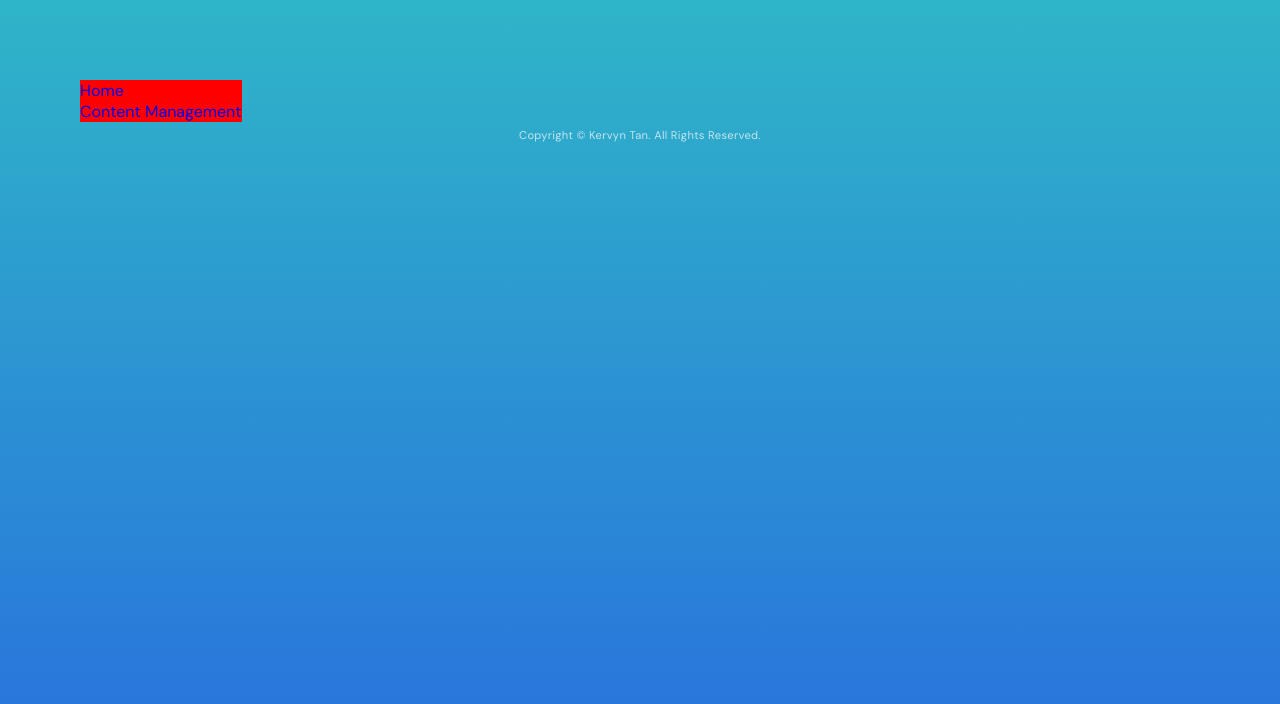
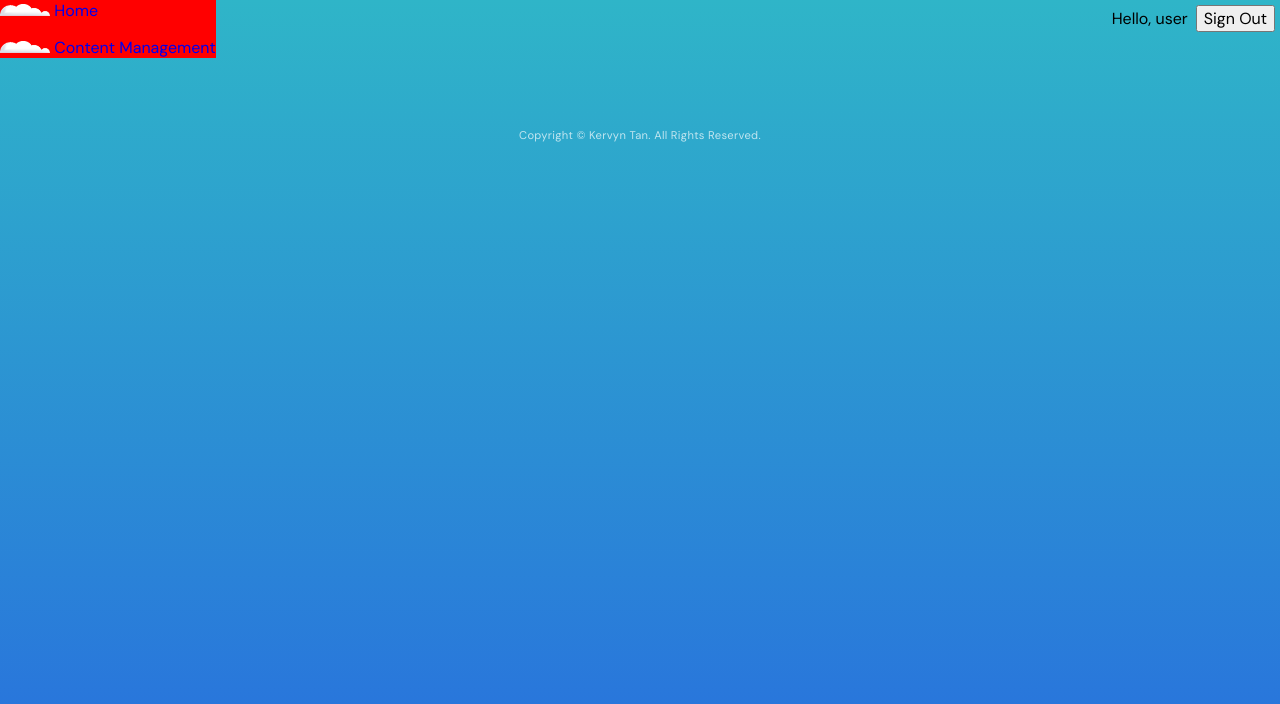
Before and after one commit to kervyntan/personal-page-react, a React (Create React App) app in the folder personal_page/: page /dashboard in a window 1280 px wide. Shown: the top 704 px of the page. Built offline with nearby package versions, Linux system fonts and the light colour scheme.

Commit message:
added styling for cms components, content for Dashboard and content management

```diff
--- a/personal_page/src/App.js
+++ b/personal_page/src/App.js
@@ -21,6 +21,7 @@ import Login from "./components/cms/Login";
 import Dashboard from "./components/cms/Dashboard";
 import AdminLayout from "./components/cms/AdminLayout";
 import SiteLayout from "./components/SiteLayout";
+import ContentManagement from "./components/cms/ContentManagement";
 
 export default function App() {
   // window.onscroll = () => {
@@ -72,6 +73,7 @@ export default function App() {
             <Route path="/login" element={<Login />} />
             <Route path="/signup" element={<SignUp />} />
             <Route path="/dashboard" element={<Dashboard />} />
+            <Route path="/content-management" element={<ContentManagement />} />
           </Route>
           {/* <Route path='/dashboard' element={<Dashboard />} /> */}
           {/* <Route path="/about" element={<About />} /> */}
--- a/personal_page/src/assets/styles.css
+++ b/personal_page/src/assets/styles.css
@@ -674,7 +674,22 @@ input:checked + label {
   flex-direction : column;
   position : absolute;
   background : red;
+  left : 0;
+  top : 0;
+  gap: 1em;
+}
 
+.cms-icon {
+  width : 50px;
+}
+
+.user {
+  display : flex;
+  gap : 0.5em;
+  position : absolute;
+  right : 5px;
+  top : 5px;
+  align-items : center;
 }
 /* Animation */
 
--- a/personal_page/src/components/cms/AdminLayout.jsx
+++ b/personal_page/src/components/cms/AdminLayout.jsx
@@ -1,6 +1,7 @@
 import React from 'react';
 import {Outlet} from 'react-router-dom';
 import Footer from '../../shared/Footer';
+// import Sidebar from "../cms/Sidebar";
 
 const AdminLayout = () => {
     return (
--- /dev/null
+++ b/personal_page/src/components/cms/ContentManagement.jsx
@@ -0,0 +1,13 @@
+import React from 'react';
+import Sidebar from './Sidebar';
+
+const ContentManagement = () => {
+    return (
+        <>
+        <Sidebar />
+        <div className="test"></div>
+        </>
+    )
+}
+
+export default ContentManagement;
--- a/personal_page/src/components/cms/Dashboard.jsx
+++ b/personal_page/src/components/cms/Dashboard.jsx
@@ -1,13 +1,35 @@
 import React from 'react';
-import { useParams } from 'react-router-dom';
+import { useParams, useNavigate } from 'react-router-dom';
 import Sidebar from "./Sidebar";
+import Button from "../../shared/Button";
+import {signOut, updateCurrentUser} from "firebase/auth"
+import {auth} from "../../shared/firebase";
 
-const Dashboard = () => {
+const Dashboard = (props) => {
     let { dashboard } = useParams();
+    let navigate = useNavigate();
+    const signOutHandler = () => {
+        console.log(updateCurrentUser);
+        signOut(auth)
+        .then( () => {
+            console.log("User has been successfully signed out.")
+            setTimeout(() => {
+                navigate('/login')
+              }, 1000)
+        })
+        .catch( () => {
+            console.log("Error signing out. Please try again.")
+        })
+    }
 
     return (
         <div className="dashboard">
             <Sidebar />
+            <div className="user">
+                {/* user here will be replaced with email */}
+                <p> Hello, user </p>
+                <Button text="Sign Out" onClickHandler={signOutHandler} />
+            </div>
         </div>
     )
 }
--- a/personal_page/src/components/cms/Login.jsx
+++ b/personal_page/src/components/cms/Login.jsx
@@ -10,6 +10,10 @@ const Login = () => {
     email: "",
     password: "",
   });
+
+  // probably need redux here to set a global variable/state
+  // update the currentUser information
+  const [credsProp, setCredsProp] = useState("");
   const [btnDisabled, setBtnDisabled] = useState(false);
   const [showCompleteModal, setShowCompleteModal] = useState({
     success: false,
@@ -25,8 +29,9 @@ const Login = () => {
     const password = loginForm.current.password.value;
     signInWithEmailAndPassword(auth, email, password)
       .then((creds) => {
-        console.log(email + " is logged in!");
-        console.log(creds.user);
+        // console.log(email + " is logged in!");
+        // console.log(creds.user);
+        setCredsProp(creds.user);
         setErrorMsg("");
         setTimeout(() => {
           navigate('/dashboard')
--- a/personal_page/src/components/cms/Sidebar.jsx
+++ b/personal_page/src/components/cms/Sidebar.jsx
@@ -1,12 +1,21 @@
 import React from "react";
 import { Link } from "react-router-dom";
+import cloud from "../../assets/cloud.png";
 
 const Sidebar = () => {
   return (
     <div className="sidebar">
       {/* add home icon on the left */}
+      <div className="home">
+      <img src={cloud} alt="cloud" class="cms-icon"/>
       <Link to="/dashboard"> Home </Link>
+      </div>
+
+      {/* className to target specific tabs on sidebar to highlight */}
+      <div className="content-management">
+      <img src={cloud} alt="cloud" class="cms-icon"/>
       <Link to="/content-management"> Content Management </Link>
+      </div>
     </div>
   );
 };
```
